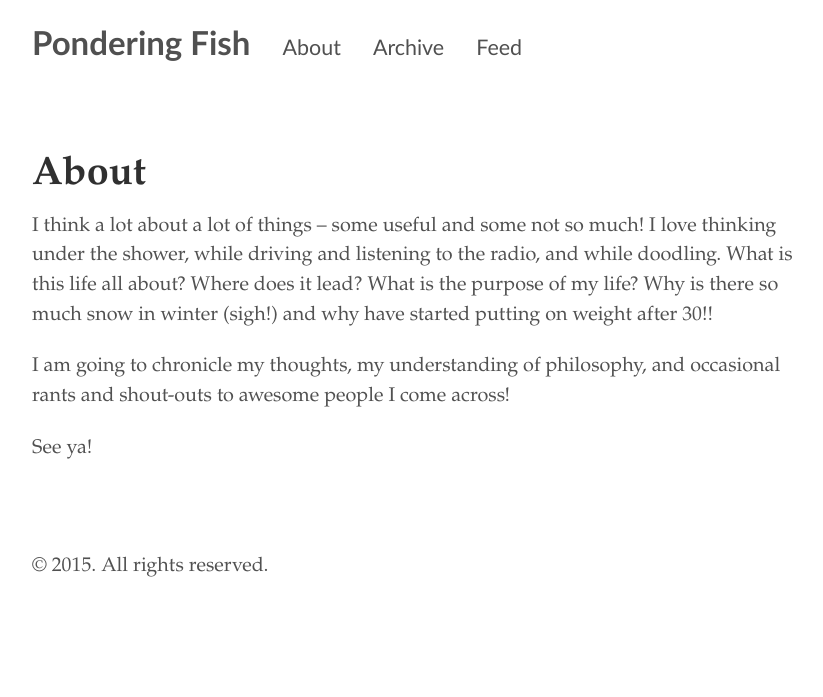
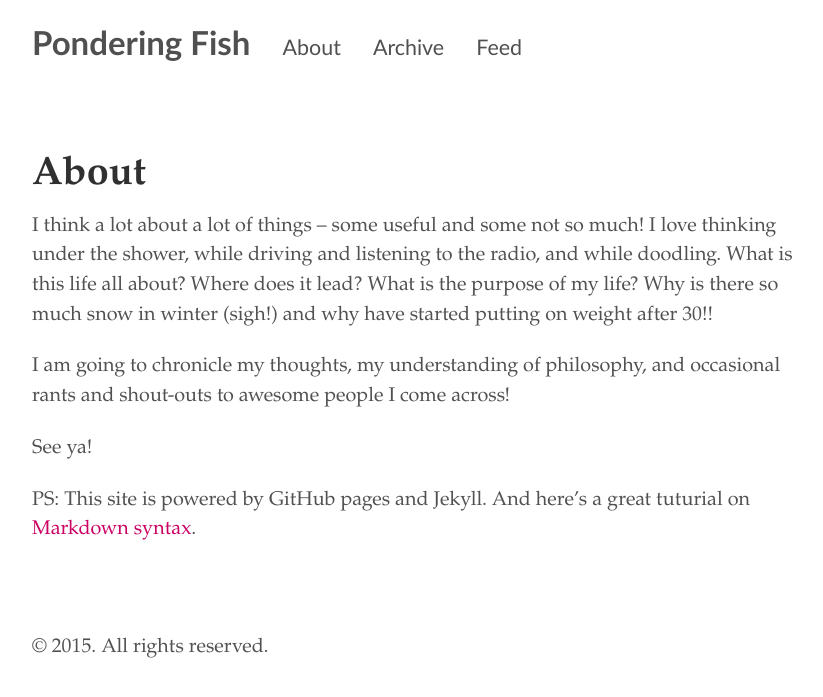
Before and after one commit to ponderingfish/ponderingfish.github.io, a Jekyll site: the page built from about.md, in a window 1280 px wide. Shown: the top 697 px of the page, without its empty margins (212-1035 px from the left). Built offline with Jekyll 4.4.1, drawn with Linux system fonts in a browser that asks for light colours.

Commit message:
Added info on Markdown

```diff
--- a/about.md
+++ b/about.md
@@ -7,3 +7,5 @@
 I am going to chronicle my thoughts, my understanding of philosophy, and occasional rants and shout-outs to awesome people I come across!
 
 See ya!
+
+PS: This site is powered by GitHub pages and Jekyll. And here's a great tuturial on <a href="https://support.zendesk.com/hc/en-us/articles/203691016-Formatting-text-with-Markdown#topic_xqx_mvc_43__row_ppv_wln_1n" target="_blank">Markdown syntax</a>.
```
